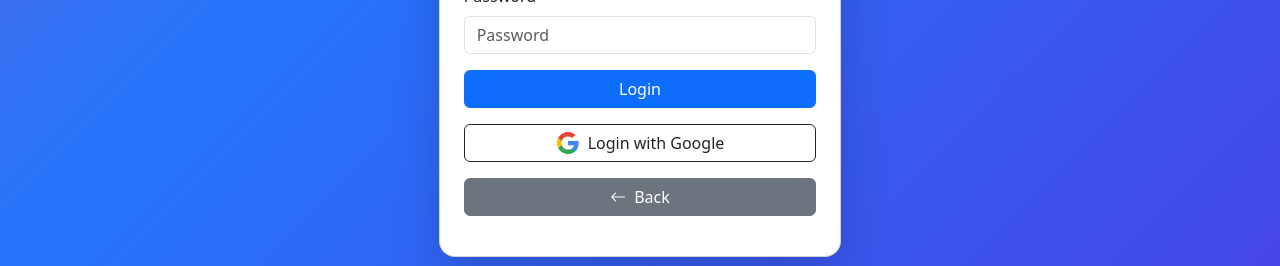
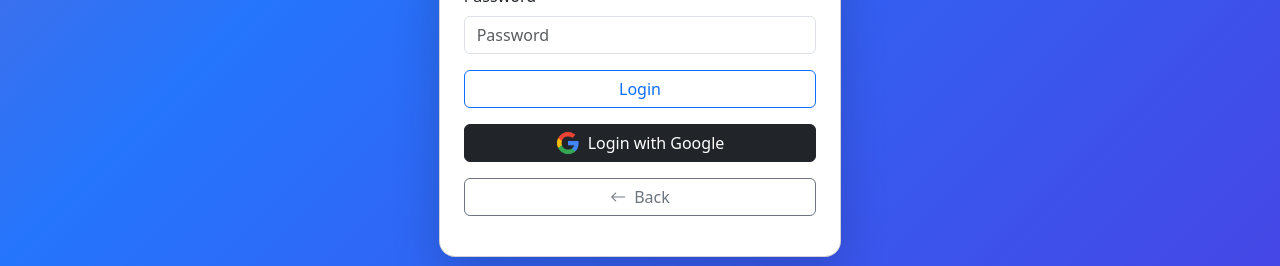
Before and after one commit to fabio-lasalvia/32-NomeProgetto-StriveBlog, a React (Vite) app in the folder frontend/: page /login in a window 1280 px wide. Shown: the part 422-688 px from the top of the page. Built offline with nearby package versions, Linux system fonts and the light colour scheme.

Commit message:
Implementata funzionalità toggle tema - dark/light

```diff
--- a/frontend/CSS/LoginStyle.css
+++ b/frontend/CSS/LoginStyle.css
@@ -26,12 +26,6 @@
     animation: fadeInUp 0.6s ease-in-out;
 }
 
-.card:hover {
-    transform: scale(1.03);
-    transition: transform 0.5s ease-in-out;
-}
-
-
 @keyframes fadeInUp {
     from {
         opacity: 0;
--- a/frontend/src/App.css
+++ b/frontend/src/App.css
@@ -0,0 +1,19 @@
+body {
+    transition: background-color 0.5s ease, color 0.5s ease;
+}
+
+[data-bs-theme="dark"] {
+    --bs-body-bg: #121212;
+    --bs-body-color: #eee;
+}
+
+[data-bs-theme="dark"] .form-control {
+    background-color: #333;
+    color: #fff;
+    border-color: #555;
+}
+
+[data-bs-theme="dark"] .btn-light {
+    background-color: #444;
+    color: #fff;
+}
--- a/frontend/src/components/MyNav.jsx
+++ b/frontend/src/components/MyNav.jsx
@@ -7,14 +7,23 @@ import {
   Form,
   Button,
 } from "react-bootstrap";
+
 import { NavLink, useNavigate } from "react-router-dom";
+import useToggleTema from "../hooks/common/useToggleTema";
 
 function MyNav() {
 
   const navigate = useNavigate()
 
+  const { tema, changeTema } = useToggleTema()
+
   return (
-    <Navbar bg="dark" variant="dark" expand="md" className="py-2">
+    <Navbar
+      expand="md"
+      className="py-2"
+      bg={tema === "data-bs-theme-light" ? "light" : "dark"}
+      variant={tema === "data-bs-theme-light" ? "light" : "dark"}
+    >
       <Container fluid className="align-items-center">
         {/* SINISTRA: LOGO */}
         <div className="order-0">
@@ -55,6 +64,19 @@ function MyNav() {
               </Button>
             </InputGroup>
           </Form>
+
+          {/* TEMA */}
+          <Button
+            variant={tema === "data-bs-theme-light" ? "light" : "dark"}
+            className={`d-flex align-items-center rounded btn btn-sm ${tema === "data-bs-theme-light" ? "text-dark" : "text-light"}`}
+            onClick={changeTema}
+          >
+            {tema === 'data-bs-theme-light' ?
+              <i className="bi bi-moon-fill"></i>
+              :
+              <i className="bi bi-sun-fill"></i>
+            }
+          </Button>
 
           {/* PROFILO */}
           <Dropdown align="end">
--- a/frontend/src/components/posts/PostDetails.jsx
+++ b/frontend/src/components/posts/PostDetails.jsx
@@ -1,5 +1,5 @@
-import { Col, Card, Spinner, Alert, Button } from "react-bootstrap";
-import { useParams, Link } from "react-router-dom";
+import { Col, Card, Spinner, Alert, Button, Row } from "react-bootstrap";
+import { useParams, Link, useNavigate } from "react-router-dom";
 
 import MySpinner from "../MySpinner";
 
@@ -10,6 +10,7 @@ function PostDetails() {
   const { id } = useParams();
   const { post, loading, error } = useGetPost(id);
   const { postDeleted, loading: loadingDelete, error: errorDelete, handleDelete } = useDeletePost();
+  const navigate = useNavigate()
 
   if (loading) return <MySpinner />;
 
@@ -24,6 +25,10 @@ function PostDetails() {
   return (
     <>
       <Col sm={12} md={12} lg={12} className="mx-auto my-4">
+        <Button className="mb-2" onClick={() => navigate("/")}>
+          <i className="bi bi-arrow-left me-2"></i>
+          Back
+        </Button>
         <Card style={{ cursor: "pointer" }}>
           {/* IMG POST */}
           <Card.Img
@@ -34,23 +39,24 @@ function PostDetails() {
           />
 
           <Card.Body className="d-flex flex-column">
+
             {/* TITOLO POST */}
             <Card.Title title={post.title} className="text-center">
               {post.title}
             </Card.Title>
 
             {/* CONTENUTO POST */}
-            <Card.Text className="text-center fst-italic fw-semibold text-primary">
+            <Card.Text className="fst-italic fw-semibold text-primary">
               {post.content}
             </Card.Text>
 
             {/* AUTORE POST */}
-            <Card.Text className="text-center fst-italic fw-semibold text-black">
+            <Card.Text className="text-center fst-italic fw-semibold">
               {post.author?.name || post.author?.email || post.author || "Unknown author"}
             </Card.Text>
 
             {/* CATEGORIA POST */}
-            <Card.Text className="text-center fst-italic fw-semibold text-black">
+            <Card.Text className="text-center fst-italic fw-semibold">
               {post.category}
             </Card.Text>
 
@@ -61,7 +67,7 @@ function PostDetails() {
             </Button>
 
             {/* BTN ELIMINA */}
-            <Button variant="danger">
+            <Button variant="danger" onClick={()=>handleDelete}>
               <i className="bi bi-trash me-2"></i>
               Delete
             </Button>
--- a/frontend/src/components/posts/SinglePost.jsx
+++ b/frontend/src/components/posts/SinglePost.jsx
@@ -7,6 +7,7 @@ function SinglePost({ post }) {
     <>
       <Col sm={12} md={6} lg={6}>
         <Card style={{ cursor: "pointer" }}>
+
           {/* IMG POST */}
           <Card.Img
             src={post.cover}
@@ -18,22 +19,27 @@ function SinglePost({ post }) {
             }}
           />
           <Card.Body className="d-flex flex-column">
+
             {/* TITOLO POST */}
             <Card.Title title={post.title} className="text-center text-truncate">
               {post.title}
             </Card.Title>
+
             {/* CONTENUTO POST */}
-            <Card.Text className="text-center fst-italic fw-semibold text-primary text-truncate" style={{ maxHeight: "100 px" }} title={post.content}>
+            <Card.Text className="fst-italic fw-semibold text-primary text-truncate" title={post.content}>
               {post.content}
             </Card.Text>
+
             {/* AUTORE POST */}
-            <Card.Text className="text-center fst-italic fw-semibold text-black">
+            <Card.Text className="text-center fst-italic fw-semibold">
               {post.author?.name || post.author?.email || post.author || "Unknown author"}
             </Card.Text>
+
             {/* CATEGORIA POST */}
-            <Card.Text className="text-center fst-italic fw-semibold text-black" title={post.category}>
+            <Card.Text className="text-center fst-italic fw-semibold" title={post.category}>
               {post.category}
             </Card.Text>
+
             {/* LINK DETTAGLI */}
             <Link
               to={`/posts/${post._id}`}
--- /dev/null
+++ b/frontend/src/hooks/common/useToggleTema.jsx
@@ -0,0 +1,21 @@
+import { useEffect, useState } from "react";
+
+function useToggleTema() {
+    const initialTema = localStorage.getItem("tema") ||
+        (window.matchMedia("(prefers-color-scheme: dark)").matches ? "dark" : "light");
+
+    const [tema, setTema] = useState(initialTema);
+
+    function changeTema() {
+        setTema(prev => (prev === "light" ? "dark" : "light"));
+    }
+
+    useEffect(() => {
+        document.documentElement.setAttribute("data-bs-theme", tema);
+        localStorage.setItem("tema", tema);
+    }, [tema]);
+
+    return { tema, changeTema };
+}
+
+export default useToggleTema;
--- a/frontend/src/pages/Login.jsx
+++ b/frontend/src/pages/Login.jsx
@@ -2,6 +2,7 @@ import { Container, Row, Col, Card, Form, Button } from "react-bootstrap";
 import "../../CSS/LoginStyle.css";
 import { useEffect } from "react";
 import { useNavigate, useSearchParams } from "react-router-dom";
+import useToggleTema from "../hooks/common/useToggleTema";
 
 function Login() {
   const googleLogin = () => {
@@ -20,6 +21,8 @@ function Login() {
       navigate("/");
     }
   }, []);
+
+  const { tema } = useToggleTema();
 
   return (
     <div className="bgColor p-0 m-0">
@@ -47,12 +50,15 @@ function Login() {
                 <Form.Control type="password" placeholder="Password" />
               </Form.Group>
 
-              <Button variant="primary" className="w-100 mb-3">
+              <Button
+                variant={tema === "data-bs-theme-light" ? "primary" : "outline-primary"}
+                className="w-100 mb-3"
+              >
                 Login
               </Button>
 
               <Button
-                variant="outline-dark"
+                variant={tema === "data-bs-theme-light" ? "light" : "dark"}
                 className="w-100 d-flex align-items-center justify-content-center gap-2 mb-3"
                 onClick={googleLogin}
               >
@@ -64,7 +70,11 @@ function Login() {
                 Login with Google
               </Button>
 
-              <Button variant="secondary" className="w-100 mb-3" onClick={() => navigate("/")}>
+              <Button
+                variant={tema === "data-bs-theme-light" ? "secondary" : "outline-secondary"}
+                className="w-100 mb-3"
+                onClick={() => navigate("/")}
+              >
                 <i className="bi bi-arrow-left me-2"></i>
                 Back
               </Button>
```
